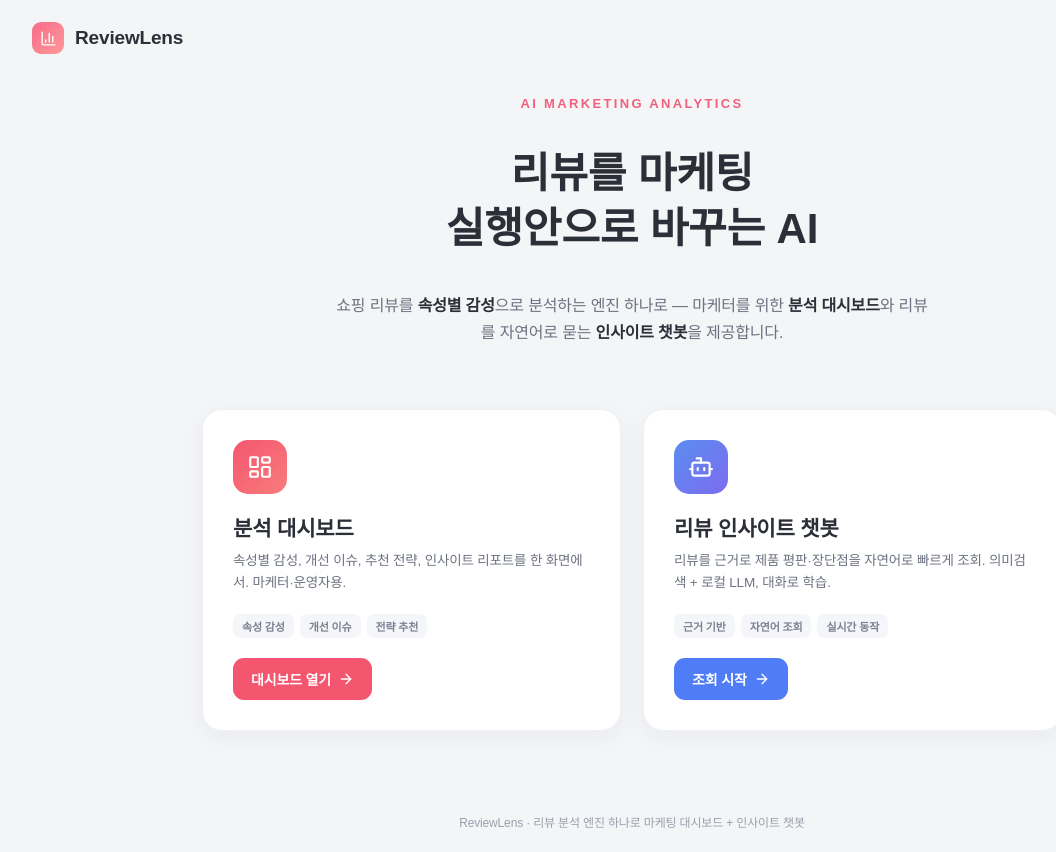
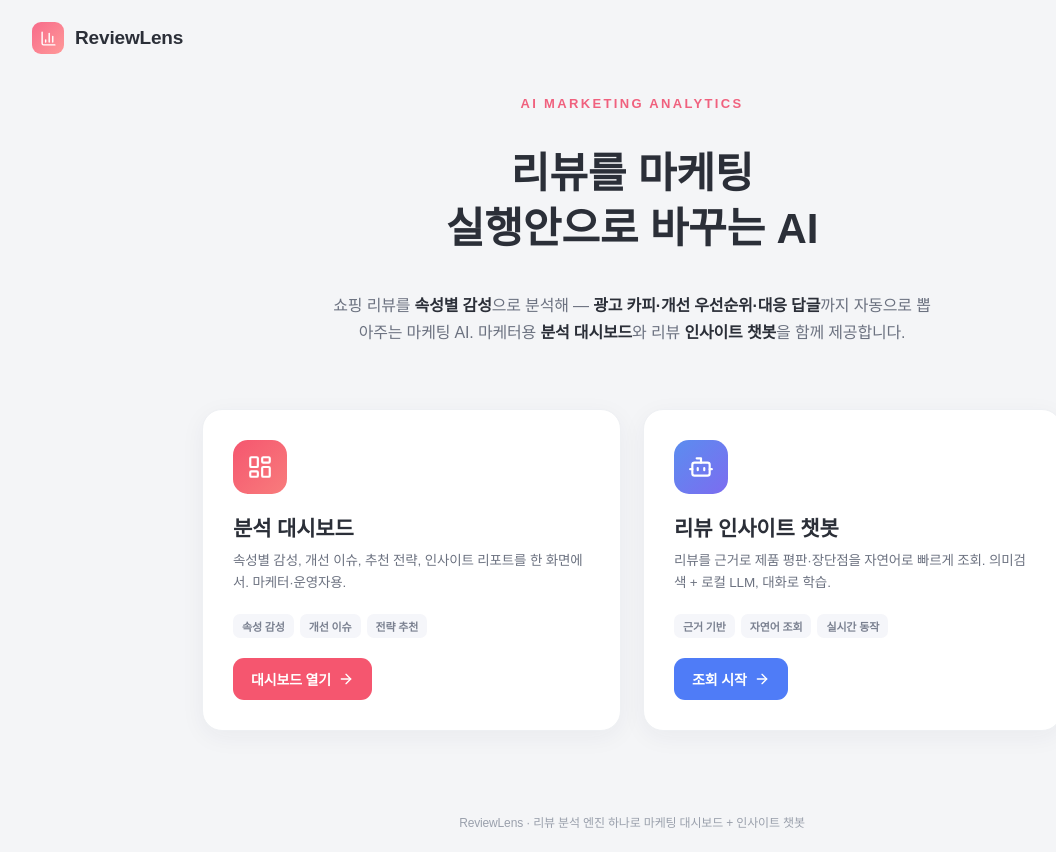
Before and after one commit to dhwldrjekd1/reviewlens-, a Vue app in the folder frontend/: page / in a window 1280 px wide. Shown: the whole page, without its empty margins (8-1064 px from the left). Built offline with nearby package versions, Linux system fonts and the light colour scheme; a web font is replaced by a local one.

Commit message:
docs: 마케팅·광고 직무 프레이밍 강화 (전이 가능성 + 랜딩에 광고카피 전면)
- README: "리뷰는 소재, 광고 성과·캠페인 데이터로 전이 가능" 직무 관점 추가
- 랜딩 리드: 광고 카피·개선 우선순위·대응을 전면에 노출

```diff
--- a/frontend/src/views/Landing.vue
+++ b/frontend/src/views/Landing.vue
@@ -11,7 +11,7 @@ import { BarChart3, LayoutDashboard, Bot, ArrowRight } from 'lucide-vue-next'
     <main class="wrap">
       <div class="hero-label">AI MARKETING ANALYTICS</div>
       <h1>리뷰를 마케팅<br>실행안으로 바꾸는 AI</h1>
-      <p class="lead">쇼핑 리뷰를 <b>속성별 감성</b>으로 분석하는 엔진 하나로 — 마케터를 위한 <b>분석 대시보드</b>와 리뷰를 자연어로 묻는 <b>인사이트 챗봇</b>을 제공합니다.</p>
+      <p class="lead">쇼핑 리뷰를 <b>속성별 감성</b>으로 분석해 — <b>광고 카피·개선 우선순위·대응 답글</b>까지 자동으로 뽑아주는 마케팅 AI. 마케터용 <b>분석 대시보드</b>와 리뷰 <b>인사이트 챗봇</b>을 함께 제공합니다.</p>
       <div class="cards">
         <RouterLink class="card d" to="/dashboard">
           <span class="badge"><LayoutDashboard :size="26" color="#fff" /></span>
```
Also changed, not shown: 1 other file (tests, documents, lock files or other folders).
